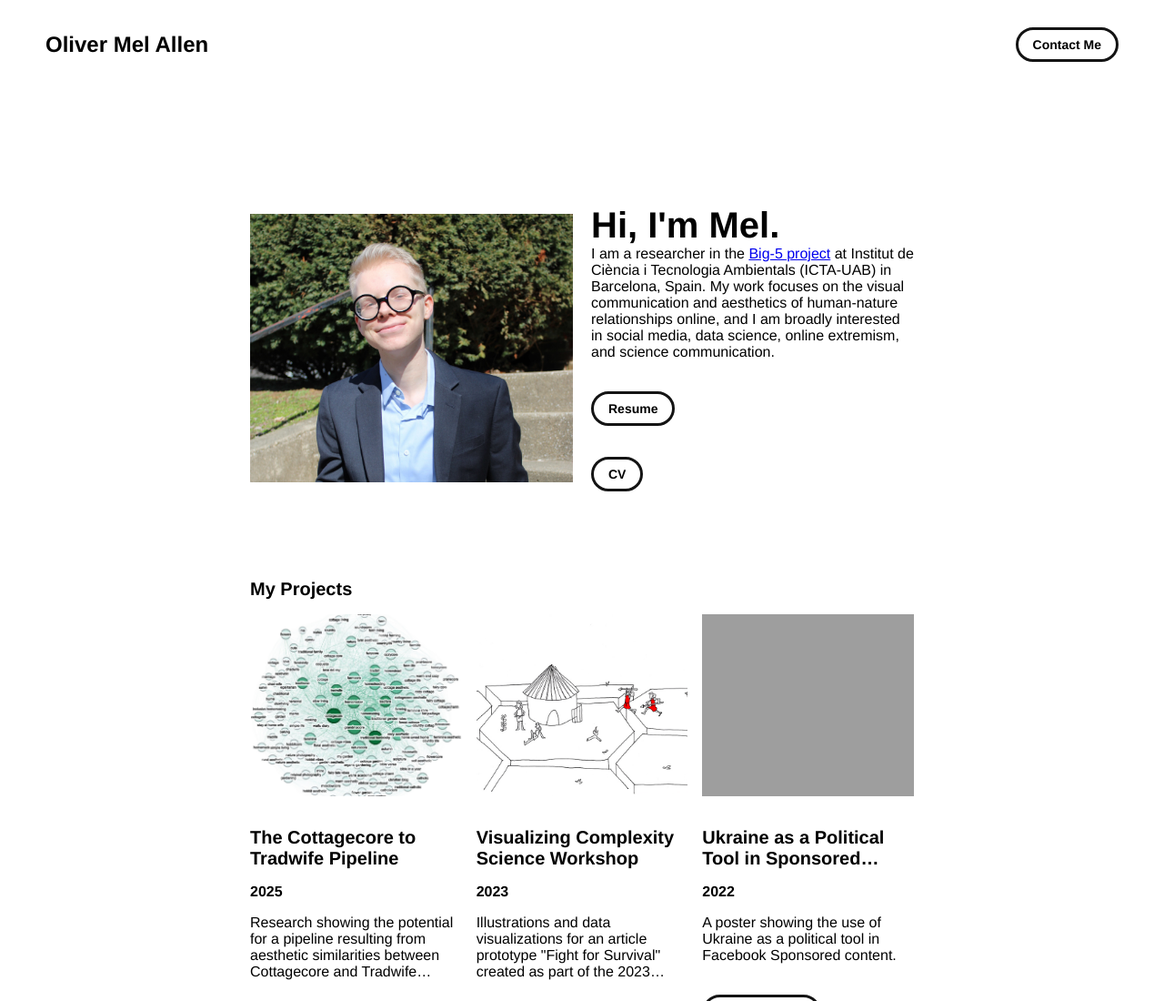
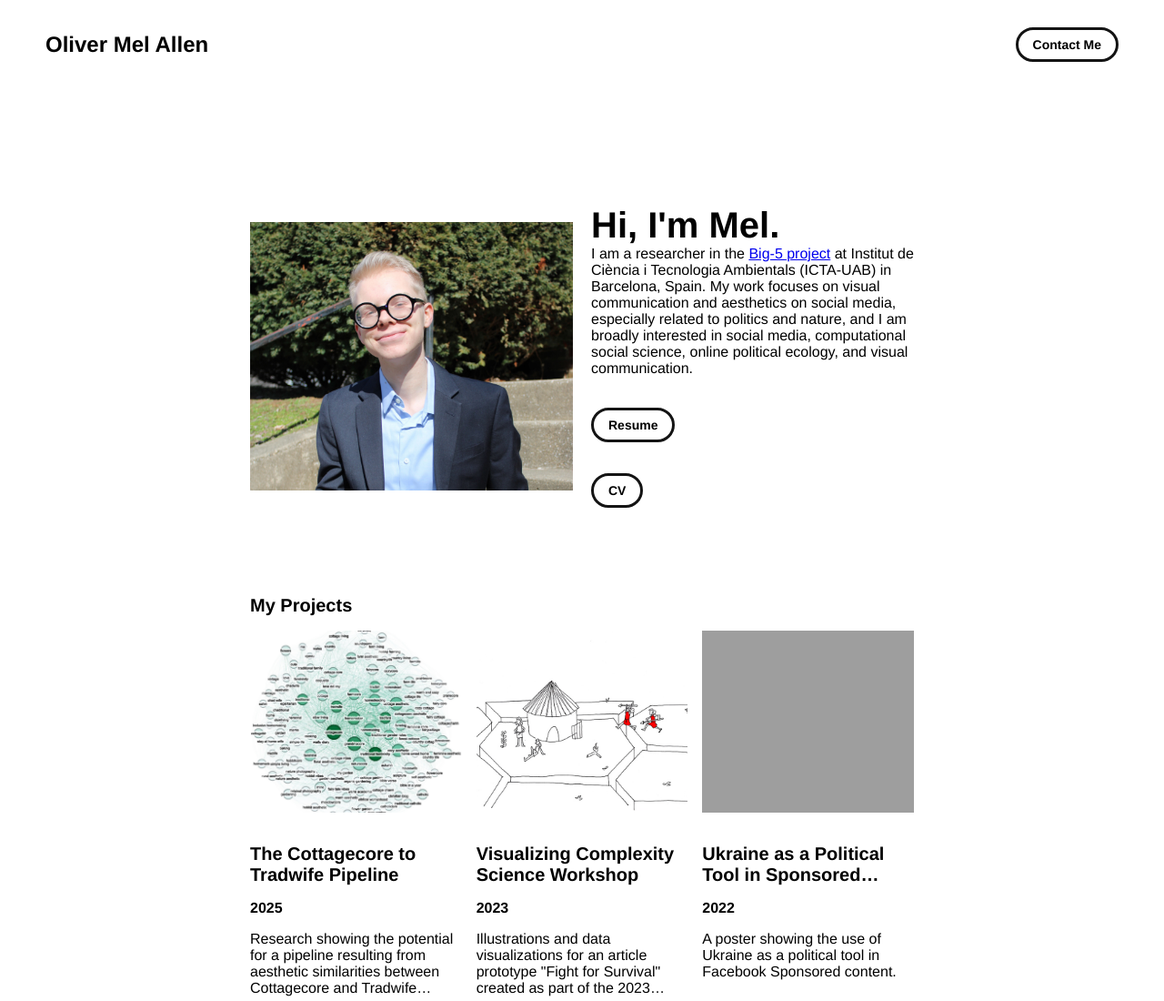
Before and after one commit to olivermallen/olivermallen.github.io, a plain HTML site: page index.html in a window 1280 px wide. Shown: the top 1100 px of the page at 91% size. Drawn offline with Linux system fonts and the light colour scheme; grey boxes are pictures that could not be loaded.

Commit message:
update bio

```diff
--- a/index.html
+++ b/index.html
@@ -64,8 +64,8 @@
             <div class="header-text">
               <span class="main-title">Hi, I'm Mel.</span>
               <div class="body-text">I am a researcher in the <a href="https://big-5.eu/">Big-5 project</a> at Institut de Ciència i Tecnologia Ambientals (ICTA-UAB) in Barcelona, Spain.
-                My work focuses on the visual communication and aesthetics of human-nature relationships online,
-                and I am broadly interested in social media, data science, online extremism, and science communication. </div>
+                My work focuses on visual communication and aesthetics on social media, especially related to politics and nature,
+                and I am broadly interested in social media, computational social science, online political ecology, and visual communication. </div>
             </div>
             <a class="button" href="https://drive.google.com/file/d/1iqJ6Cc902gH35C5xgWW0bC38khmHgh2I/view?usp=sharing">
               <span class="button-text">Resume</span>
```
